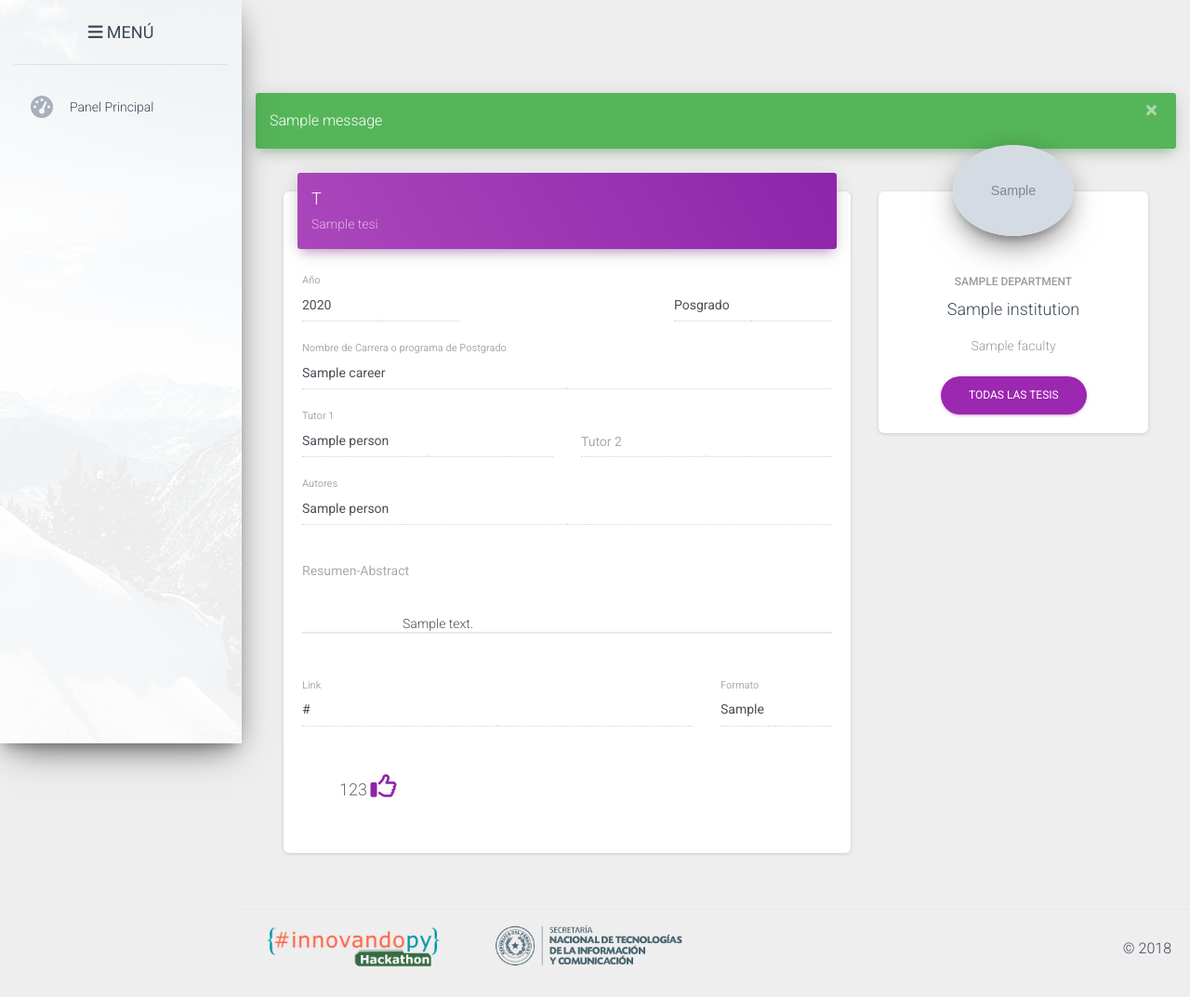
After one commit to lcmencia/cybertesis, a Django app: page /tesis/1/ in a window 1280 px wide. The commit adds this page. Shown: the whole page at 93% size. Run offline with Django 3.2, Linux system fonts and the light colour scheme; tables that the repository leaves empty hold one stand-in row (values such as "Sample post"); grey boxes marked "Sample" are stand-in pictures; one stand-in notice (Sample message) is shown; some libraries are stand-ins or nearby versions.

Commit message:
104: Ver detalles de una tesis

```diff
--- a/cybertesis/cybertesis/urls.py
+++ b/cybertesis/cybertesis/urls.py
@@ -16,9 +16,16 @@ Including another URLconf
 from django.contrib import admin
 from django.urls import path
 from tesis import views
+from django.conf.urls.static import static
+
+from . import settings
 
 urlpatterns = [
     path('admin/', admin.site.urls),
     path('', views.index, name='index'),
     path('search/', views.search, name='search'),
+    path('tesis/<int:tesis_id>/', views.tesis, name='tesis'),
 ]
+
+if settings.DEBUG:
+    urlpatterns += static(settings.MEDIA_URL, document_root=settings.MEDIA_ROOT)
--- /dev/null
+++ b/cybertesis/dependencias.txt
@@ -0,0 +1,4 @@
+- Python 3.6
+- Django 2.0.6
+- Pillow 5.1.0
+- psycopg2	2.7.4
--- a/cybertesis/static/assets/css/index.css
+++ b/cybertesis/static/assets/css/index.css
@@ -6,3 +6,20 @@ div.copyright{
 div.footer-images img{
     width: 100% !important;
 }
+
+div.tesis-description-container{
+    margin-top: 10px;
+}
+
+p.tesis-description{
+    height: 100%;
+    line-height: 1.6em;
+    text-indent: 2em;
+    text-align: justify;
+    padding: 0 80px 0 80px;
+}
+
+span.tesis-access-link{
+    font-size: 20px;
+    color: #6c757d;
+}
--- /dev/null
+++ b/cybertesis/templates/base.html
@@ -0,0 +1,35 @@
+<!DOCTYPE html>
+<html lang="en">
+
+<head>
+    <meta charset="utf-8">
+    <meta content="width=device-width, initial-scale=1.0, maximum-scale=1.0, user-scalable=0" name="viewport"/>
+    <meta http-equiv="X-UA-Compatible" content="IE=edge,chrome=1"/>
+
+    {% block styles %}{% endblock styles %}
+
+</head>
+
+<body class="">
+    <div class="wrapper">
+
+        {% block  left_categories_ranking %}{% endblock left_categories_ranking %}
+
+        <div class="main-panel">
+
+            {% block nav_bar %}{% endblock nav_bar %}
+
+            <div class="content">
+                {% include 'utils/messages.html' %}
+                <div class="container-fluid">
+                    {% block content %}{% endblock content %}
+                </div>
+            </div>
+
+            {% block footer %}{% endblock footer %}
+
+        </div>
+    </div>
+</body>
+
+{% block bottom_js %}{% endblock bottom_js %}
--- a/cybertesis/templates/sections/central_published_tesis.html
+++ b/cybertesis/templates/sections/central_published_tesis.html
@@ -8,6 +8,8 @@
                 <div class="table-responsive">
                     <table class="table">
                         <thead class=" text-primary">
+                        <th>
+                        </th>
                         <th>
                             Titulo
                         </th>
@@ -27,6 +29,9 @@
                         <tbody id="results_body">
                         {% for item in tesis_list %}
                             <tr>
+                                <td><a href="{% url 'tesis' item.id %}" target="_blank">
+                                    <span class="fa fa-external-link tesis-access-link"></span></a>
+                                </td>
                                 <td style="text-overflow: ellipsis;">
                                     {{ item.title }}
                                 </td>
--- a/cybertesis/templates/sections/left_categories_ranking.html
+++ b/cybertesis/templates/sections/left_categories_ranking.html
@@ -15,7 +15,7 @@ Tip 2: you can also add an image using data-image tag
                     {% for category in tesis_top_categories %}
                         <li class="nav-item ">
                             <a class="nav-link" href="../examples/dashboard.html">
-                                {{ category.category_icon |safe }}
+                                <i class='{{ category.category_icon |safe }}'></i>
                                 <p>{{ category.category_name }}</p>
                             </a>
                         </li>
--- /dev/null
+++ b/cybertesis/templates/sections/tesis-resume-left-panel.html
@@ -0,0 +1,18 @@
+{% load static %}
+<div class="sidebar" data-color="green" data-background-color="white" data-image="../assets/img/sidebar-1.jpg">
+    <div class="logo">
+        <a href="#" class="simple-text logo-normal">
+            <i class="fa fa-navicon"></i> Menú
+        </a>
+    </div>
+    <div class="sidebar-wrapper">
+        <ul class="nav">
+            <li class="nav-item ">
+                <a class="nav-link" href="{% url 'index' %}">
+                    <i class="fa fa-dashboard"></i>
+                    <p>Panel principal</p>
+                </a>
+            </li>
+        </ul>
+    </div>
+</div>
--- /dev/null
+++ b/cybertesis/templates/tesis-resume.html
@@ -0,0 +1,150 @@
+{% extends "base.html" %}
+{% load static %}
+
+{% block styles %}
+    {% include 'utils/base_styles.html' %}
+    <!-- Estilos de la página principal -->
+    <link href="{% static 'assets/css/index.css' %}" type="text/css" rel="stylesheet"/>
+    <!-- end -->
+{% endblock styles %}
+
+{% block left_categories_ranking %}
+    <!-- Side bar: ranking de categorías -->
+    {% include 'sections/tesis-resume-left-panel.html' %}
+    <!-- End ranking de categorías -->
+{% endblock left_categories_ranking %}
+
+{% block content %}
+    <div class="content">
+        <div class="container-fluid">
+            <div class="row">
+                <div class="col-md-8">
+                    <div class="card">
+                        <div class="card-header card-header-primary">
+                            <h4 class="card-title">{{ tesis.type|default:"" }}</h4>
+                            <p class="card-category">{{ tesis.title|default:"" }}</p>
+                        </div>
+                        <div class="card-body">
+                            <form>
+                                <div class="row">
+                                    <div class="col-md-4">
+                                        <div class="form-group">
+                                            <label class="bmd-label-floating">Año</label>
+                                            <input type="text" class="form-control" value="{{ tesis.year|default:"" }}"
+                                                   disabled>
+                                        </div>
+                                    </div>
+                                    {% if tesis.postgraduate %}
+                                        <div class="offset-md-4 col-md-4">
+                                            <div class="form-group">
+                                                <label class="bmd-label-floating"></label>
+                                                <input type="text" class="form-control" value="Posgrado"
+                                                       disabled>
+                                            </div>
+                                        </div>
+                                    {% endif %}
+                                </div>
+                                <div class="row">
+                                    <div class="col-md-12">
+                                        <div class="form-group">
+                                            <label class="bmd-label-floating">Nombre de Carrera o programa de
+                                                Postgrado</label>
+                                            <input type="text" class="form-control"
+                                                   value="{{ tesis.career_name|default:"" }}"
+                                                   disabled>
+                                        </div>
+                                    </div>
+                                </div>
+                                <div class="row">
+                                    <div class="col-md-6">
+                                        <div class="form-group">
+                                            <label class="bmd-label-floating">Tutor 1</label>
+                                            <input type="text" class="form-control"
+                                                   value="{{ tesis.tutor1|default:"" }}" disabled>
+                                        </div>
+                                    </div>
+                                    <div class="col-md-6">
+                                        <div class="form-group">
+                                            <label class="bmd-label-floating">Tutor 2</label>
+                                            <input type="text" class="form-control"
+                                                   value="{{ tesis.tutor2|default:"" }}" disabled>
+                                        </div>
+                                    </div>
+                                </div>
+                                <div class="row">
+                                    <div class="col-md-12">
+                                        <div class="form-group">
+                                            <label class="bmd-label-floating">Autores</label>
+                                            <input type="text" class="form-control"
+                                                   value="{{ tesis.authors|default:"" }}" disabled>
+                                        </div>
+                                    </div>
+                                </div>
+                                <div class="row">
+                                    <div class="col-md-12">
+                                        <div class="form-group">
+                                            <label>Resumen-Abstract</label>
+                                            <div class="form-group tesis-description-container">
+                                                <p class="form-control tesis-description">{{ tesis.description|default:"" }}</p>
+                                            </div>
+                                        </div>
+                                    </div>
+                                </div>
+                                <div class="row">
+                                    <div class="col-md-9">
+                                        <div class="form-group">
+                                            <label class="bmd-label-floating">Link</label>
+                                            <input type="text" class="form-control"
+                                                   value="{{ tesis.url|default:"No existe link" }}" disabled>
+                                        </div>
+                                    </div>
+                                    <div class="col-md-3">
+                                        <div class="form-group">
+                                            <label class="bmd-label-floating">Formato</label>
+                                            <input type="text" class="form-control"
+                                                   value="{{ tesis.format|default:"No especificado" }}" disabled>
+                                        </div>
+                                    </div>
+                                </div>
+                                <div style="margin: 40px">
+                                    <span class="pull-right" style="font-family:Roboto, Helvetica, Arial, sans-serif
+;font-size: 18px; color: dimgray">123</span>
+                                    <span class="fa fa-thumbs-o-up pull-right"
+                                          style="font-size: 28px; color: #8e24aa"></span>
+                                </div>
+                                <div class="clearfix"></div>
+                            </form>
+                        </div>
+                    </div>
+                </div>
+                <div class="col-md-4">
+                    <div class="card card-profile">
+                        {% if tesis.logo %}
+                            <div class="card-avatar">
+                                <a href="#pablo">
+                                    <img class="img" src="/media/{{ tesis.logo }}"/>
+                                </a>
+                            </div>
+                        {% endif %}
+                        <div class="card-body">
+                            <h6 class="card-category text-gray">{{ tesis.place }}</h6>
+                            <h4 class="card-title">{{ tesis.institution }}</h4>
+                            <p class="card-description">
+                                {{ tesis.faculty }}
+                            </p>
+                            <a href="#pablo" class="btn btn-primary btn-round">Todas las tesis</a>
+                        </div>
+                    </div>
+                </div>
+            </div>
+        </div>
+    </div>
+{% endblock content %}
+
+{% block footer %}
+    {% include 'sections/footer.html' %}
+{% endblock footer %}
+
+{% block bottom_js %}
+    {% include 'utils/base_js.html' %}
+{% endblock bottom_js %}
--- /dev/null
+++ b/cybertesis/templates/utils/base_js.html
@@ -0,0 +1,16 @@
+{% load static %}
+<!--   Core JS Files   -->
+<script src="{% static 'assets/js/core/jquery.min.js' %}"></script>
+<script src="{% static 'assets/js/core/popper.min.js' %}"></script>
+<script src="{% static 'assets/js/bootstrap-material-design.js' %}"></script>
+<script src="{% static 'assets/js/plugins/perfect-scrollbar.jquery.min.js' %}"></script>
+<!--  Charts Plugin, full documentation here: https://gionkunz.github.io/chartist-js/ -->
+<script src="{% static 'assets/js/plugins/chartist.min.js' %}"></script>
+<!-- Library for adding dinamically elements -->
+<script src="{% static 'assets/js/plugins/arrive.min.js' %}" type="text/javascript"></script>
+<!--  Notifications Plugin, full documentation here: http://bootstrap-notify.remabledesigns.com/    -->
+<script src="{% static 'assets/js/plugins/bootstrap-notify.js' %}"></script>
+<!-- Material Dashboard Core initialisations of plugins and Bootstrap Material Design Library -->
+<script src="{% static 'assets/js/material-dashboard.js' %}"></script>
+<!-- demo init -->
+<script src="{% static 'assets/js/plugins/demo.js' %}"></script>
--- /dev/null
+++ b/cybertesis/templates/utils/base_styles.html
@@ -0,0 +1,16 @@
+{% load static %}
+<!-- Favicons -->
+<link rel="apple-touch-icon" href="{% static 'assets/img/apple-icon.png' %}">
+<link rel="icon" href="{% static 'assets/img/favicon.png' %}">
+<title>
+    Página Principal
+</title>
+<!--     Fonts and icons     -->
+<link rel="stylesheet" type="text/css"
+      href="https://fonts.googleapis.com/css?family=Roboto:300,400,500,700|Roboto+Slab:400,700|Material+Icons"/>
+<link rel="stylesheet" href="https://maxcdn.bootstrapcdn.com/font-awesome/latest/css/font-awesome.min.css"/>
+<link rel="stylesheet" href="{% static 'assets/css/material-dashboard.css' %}">
+<!-- Documentation extras -->
+<!-- CSS Just for demo purpose, don't include it in your project -->
+<link href="{% static 'assets/assets-for-demo/demo.css' %}" rel="stylesheet"/>
+<!-- iframe removal -->
--- /dev/null
+++ b/cybertesis/templates/utils/messages.html
@@ -0,0 +1,8 @@
+{% for message in messages %}
+  <div class="alert {{ message.tags }} alert-dismissible" role="alert">
+    <button type="button" class="close" data-dismiss="alert" aria-label="Close">
+      <span aria-hidden="true">&times;</span>
+    </button>
+    {{ message }}
+  </div>
+{% endfor %}
--- a/cybertesis/tesis/views.py
+++ b/cybertesis/tesis/views.py
@@ -1,7 +1,8 @@
+from django.contrib import messages
 from django.core import serializers
 from django.db.models import F, Sum
 from django.http import HttpResponse
-from django.shortcuts import render
+from django.shortcuts import render, redirect
 from services.faculty import FacultyService
 from services.searches import SearchesServices
 from services.tesis import TesisServices
@@ -69,3 +70,16 @@ def search(request):
 
     the_data = serializers.serialize("json", [x for x in total_full])
     return HttpResponse(the_data, content_type='application/json')
+
+
+def tesis(request, tesis_id=None):
+    tesis_data = {}
+    if tesis_id:
+        tesis_data = TesisServices.get_by_id(tesis_id)
+
+    if tesis_data:
+        context = {'tesis': tesis_data}
+        return render(request, "tesis-resume.html", context)
+    else:
+        messages.error(request, 'No se ha encontrado una tesis para el ID correspondiente')
+        return redirect('index')
```
Also changed, not shown: cybertesis/cybertesis/settings.py (+21 -0 lines), cybertesis/services/tesis.py (+32 -0 lines), cybertesis/templates/index.html (+20 -87 lines), cybertesis/tesis/models.py (+7 -0 lines), cybertesis/mediafiles/institution_logo/una.jpg (added).
